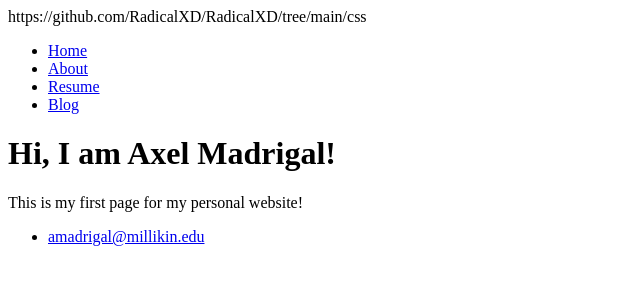
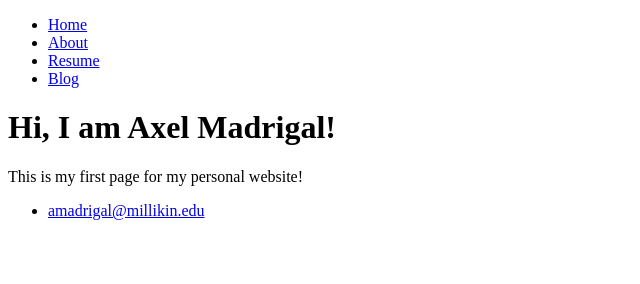
Before and after one commit to RadicalXD/RadicalXD, a plain HTML site: page index.html in a window 1280 px wide. Shown: the whole page, without its empty margins (0-640 px from the left). Drawn offline with Linux system fonts and the light colour scheme.

Commit message:
Update index.html

```diff
--- a/index.html
+++ b/index.html
@@ -1,6 +1,6 @@
 <!DOCTYPE html>
 <html>
- <head>https://github.com/RadicalXD/RadicalXD/tree/main/css
+ <headhttps://github.com/RadicalXD/RadicalXD/tree/main/css>
    <title>Axel Madrigal Portfolio</title>
    <link rel=”stylesheet” href=”css/styles.css”>
  </head>
```
